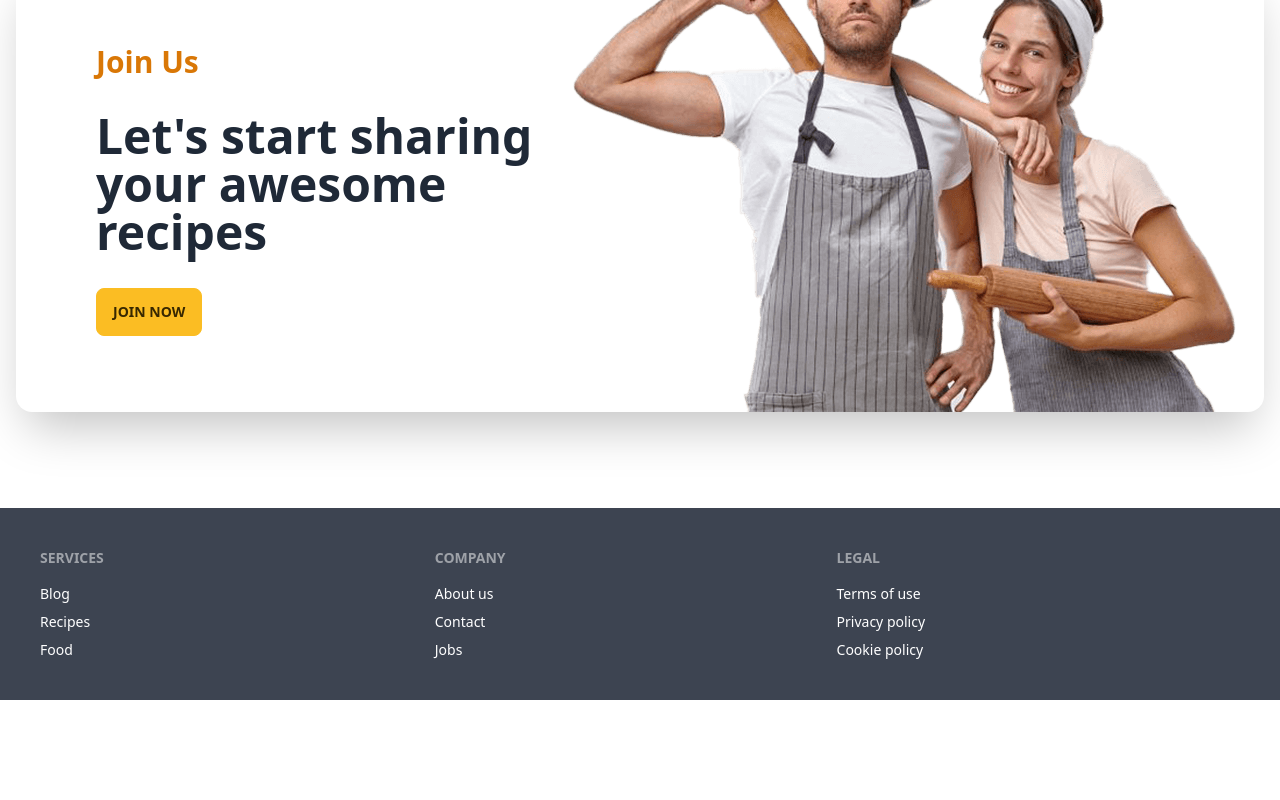
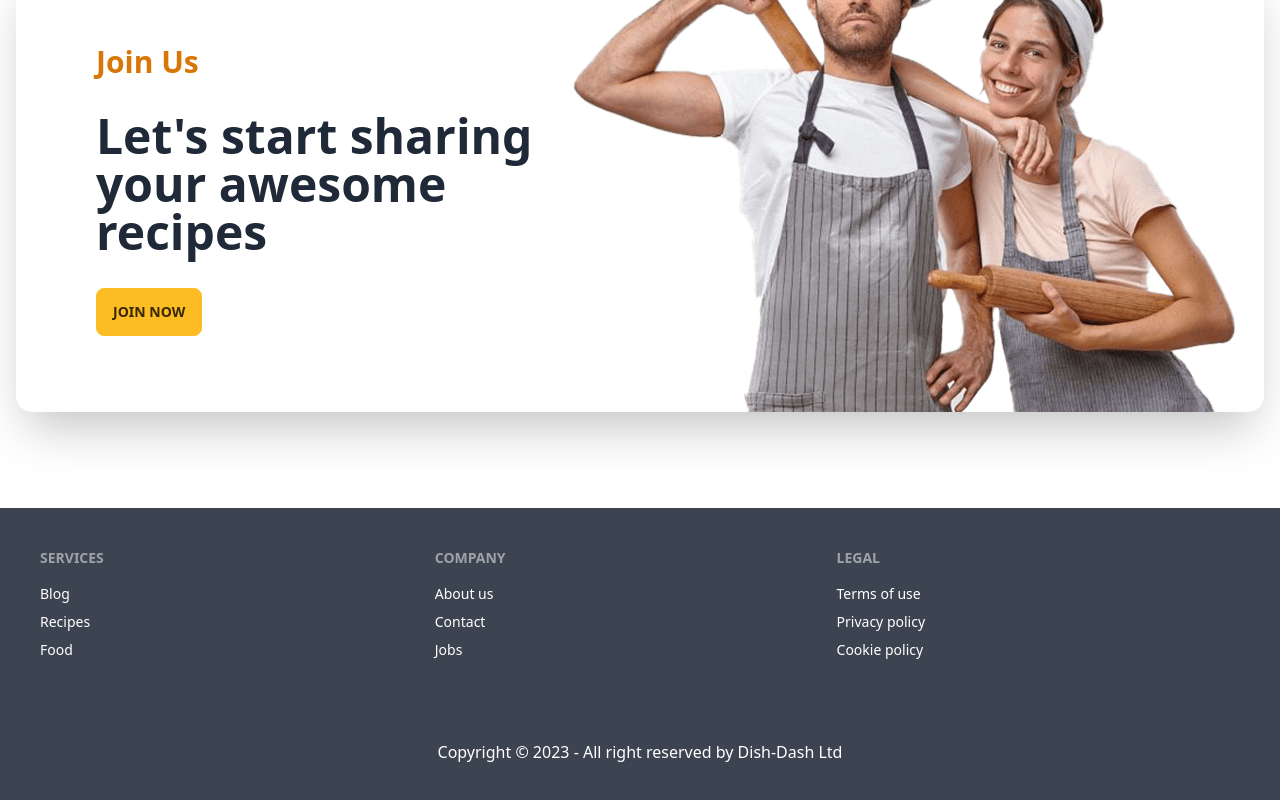
Before and after one commit to roushanali064/Dish-Dash, a React (Vite) app: page / in a window 1280 px wide. Shown: the part 1632-2432 px from the top of the page. Before the commit the page ends 2332 px from the top, so only its background shows below. Built offline with nearby package versions, Linux system fonts and the light colour scheme; no server answers.

Commit message:
copyright text update done

```diff
--- a/src/components/Footer/Footer.jsx
+++ b/src/components/Footer/Footer.jsx
@@ -23,6 +23,9 @@ const Footer = () => {
                     <a className="link link-hover">Cookie policy</a>
                 </div>
             </footer>
+            <div className='p-10 bg-neutral text-neutral-content text-center'>
+                <p>Copyright © 2023 - All right reserved by Dish-Dash Ltd</p>
+            </div>
         </div>
     );
 };
```
